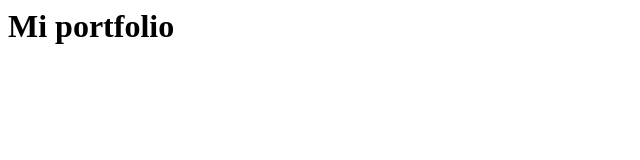
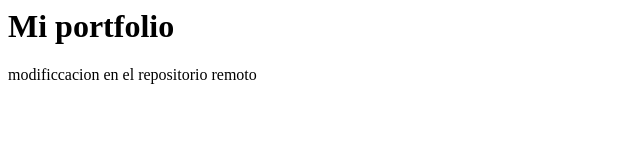
Before and after one commit to Lichomaiden1/PortfolioFrontEnd, a plain HTML site: page index.html in a window 1280 px wide. Shown: the whole page, without its empty margins (0-640 px from the left). Drawn offline with Linux system fonts and the light colour scheme.

Commit message:
Update index.html

```diff
--- a/index.html
+++ b/index.html
@@ -1,2 +1,2 @@
 <h1>Mi portfolio</h1>
-<h1></h1>
+<p> modificcacion en el repositorio remoto</p>
```
